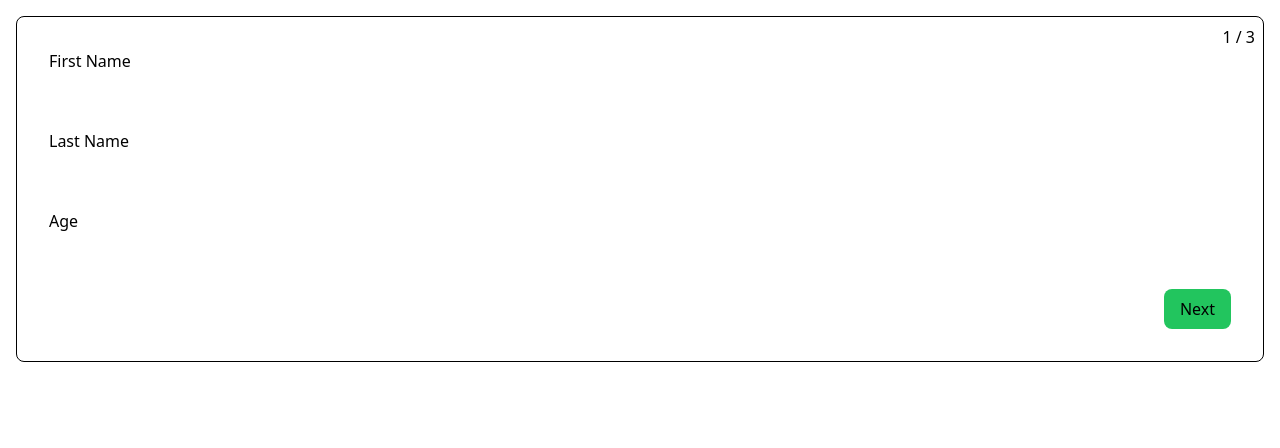
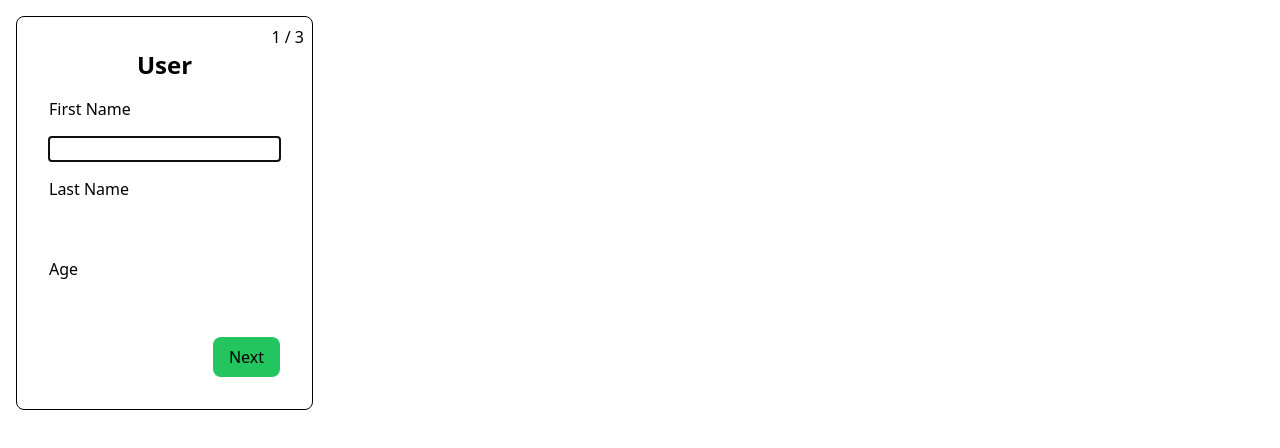
Before and after one commit to David-Koshkadze/fmt-multi-step-form, a React (Vite) app: page / in a window 1280 px wide. Shown: the top 448 px of the page. Built offline with nearby package versions, Linux system fonts and the light colour scheme.

Commit message:
form jsx

```diff
--- a/src/AccountForm.jsx
+++ b/src/AccountForm.jsx
@@ -1,13 +1,24 @@
 import React from "react";
 import { FormWrapper } from "./FormWrapper";
 
-export function AccountForm() {
+export function AccountForm({ email, password, updateFields }) {
   return (
-    <FormWrapper>
+    <FormWrapper title="Account">
       <label>Email</label>
-      <input type="email" autoFocus required />
+      <input
+        type="email"
+        autoFocus
+        required
+        value={email}
+        onChange={(e) => updateFields({ email: e.target.value })}
+      />
       <label>Password</label>
-      <input type="password" required />
+      <input
+        type="password"
+        required
+        value={password}
+        onChange={(e) => updateFields({ password: e.target.value })}
+      />
     </FormWrapper>
   );
 }
--- a/src/AddressForm.jsx
+++ b/src/AddressForm.jsx
@@ -1,13 +1,24 @@
 import React from "react";
 import { FormWrapper } from "./FormWrapper";
 
-export function AddressForm() {
+export function AddressForm({ street, city, updateFields }) {
   return (
-    <FormWrapper>
+    <FormWrapper title="Address Information">
       <label>Street</label>
-      <input autoFocus required type="text" />
+      <input
+        autoFocus
+        required
+        type="text"
+        value={street}
+        onChange={(e) => updateFields({ street: e.target.value })}
+      />
       <label>City</label>
-      <input required type="text" />
+      <input
+        required
+        type="text"
+        value={city}
+        onChange={(e) => updateFields({ city: e.target.value })}
+      />
     </FormWrapper>
   );
 }
--- a/src/App.jsx
+++ b/src/App.jsx
@@ -1,15 +1,46 @@
+import { useState } from "react";
 import { UserForm } from "./UserForm";
 import { AddressForm } from "./AddressForm";
 import { AccountForm } from "./AccountForm";
 import { useMutltiStepForm } from "./useMultiStepForm";
 
+const INITIAL_DATA = {
+  firstName: "",
+  lastName: "",
+  age: "",
+  street: "",
+  city: "",
+  email: "",
+  password: "",
+};
+
 export default function App() {
+  const [data, setData] = useState(INITIAL_DATA);
+
+  function updateFields(fields) {
+    setData((prev) => {
+      return { ...prev, ...fields };
+    });
+  }
+
   const { steps, currentStepIndex, step, isFirstStep, isLastStep, back, next } =
-    useMutltiStepForm([<UserForm />, <AddressForm />, <AccountForm />]);
+    useMutltiStepForm([
+      <UserForm {...data} updateFields={updateFields} />,
+      <AddressForm {...data} updateFields={updateFields} />,
+      <AccountForm {...data} updateFields={updateFields} />,
+    ]);
+
+  function handleSubmit(e) {
+    e.preventDefault();
+    if (!isLastStep) return next();
+    alert(JSON.stringify(data));
+  }
 
   return (
-    <div className="relative bg-white border border-black rounded-lg p-8 m-4">
-      <form>
+    <div
+      className="relative bg-white border border-black rounded-lg p-8 m-4 w-max"
+    >
+      <form onSubmit={handleSubmit}>
         <div className="absolute top-2 right-2">
           {currentStepIndex + 1} / {steps.length}
         </div>
@@ -25,11 +56,7 @@ export default function App() {
               Back
             </button>
           )}
-          <button
-            type="button"
-            onClick={next}
-            className="bg-green-500 py-2 px-4 rounded-lg"
-          >
+          <button type="submit" className="bg-green-500 py-2 px-4 rounded-lg">
             {!isLastStep ? "Next" : "Finish"}
           </button>
         </div>
--- a/src/FormWrapper.jsx
+++ b/src/FormWrapper.jsx
@@ -3,7 +3,7 @@ import React from "react";
 export function FormWrapper({ title, children }) {
   return (
     <>
-      <h1>{title}</h1>
+      <h1 className="mb-4 text-2xl font-bold text-center">{title}</h1>
       <div className="flex flex-col gap-4">{children}</div>
     </>
   );
--- a/src/UserForm.jsx
+++ b/src/UserForm.jsx
@@ -1,15 +1,32 @@
 import React from "react";
 import { FormWrapper } from "./FormWrapper";
 
-export function UserForm() {
+export function UserForm({ firstName, lastName, age, updateFields }) {
   return (
-    <FormWrapper>
+    <FormWrapper title="User">
       <label>First Name</label>
-      <input autofocus required type="text" />
+      <input
+        autoFocus
+        required
+        type="text"
+        value={firstName}
+        onChange={(e) => updateFields({ firstName: e.target.value })}
+      />
       <label>Last Name</label>
-      <input required type="text" />
+      <input
+        required
+        type="text"
+        value={lastName}
+        onChange={(e) => updateFields({ lastName: e.target.value })}
+      />
       <label>Age</label>
-      <input required min={1} type="number" />
+      <input
+        required
+        min={1}
+        type="number"
+        value={age}
+        onChange={(e) => updateFields({ age: e.target.value })}
+      />
     </FormWrapper>
   );
 }
```
